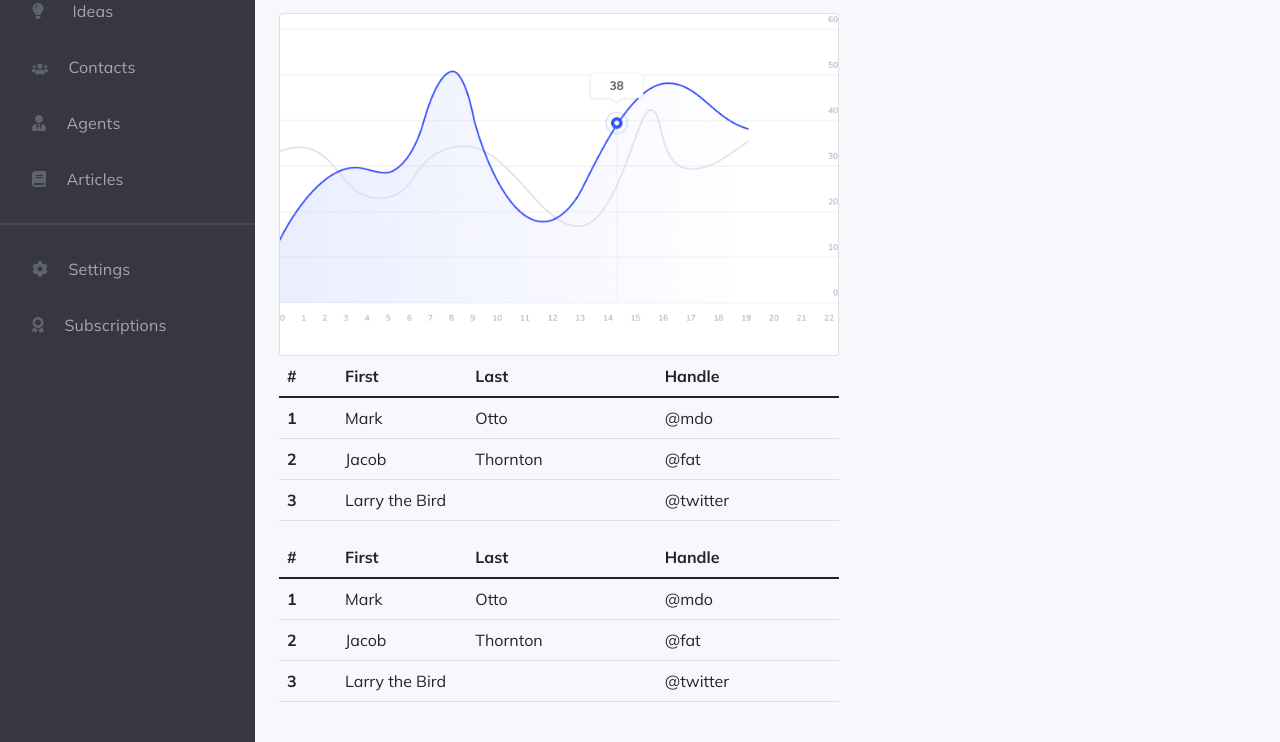
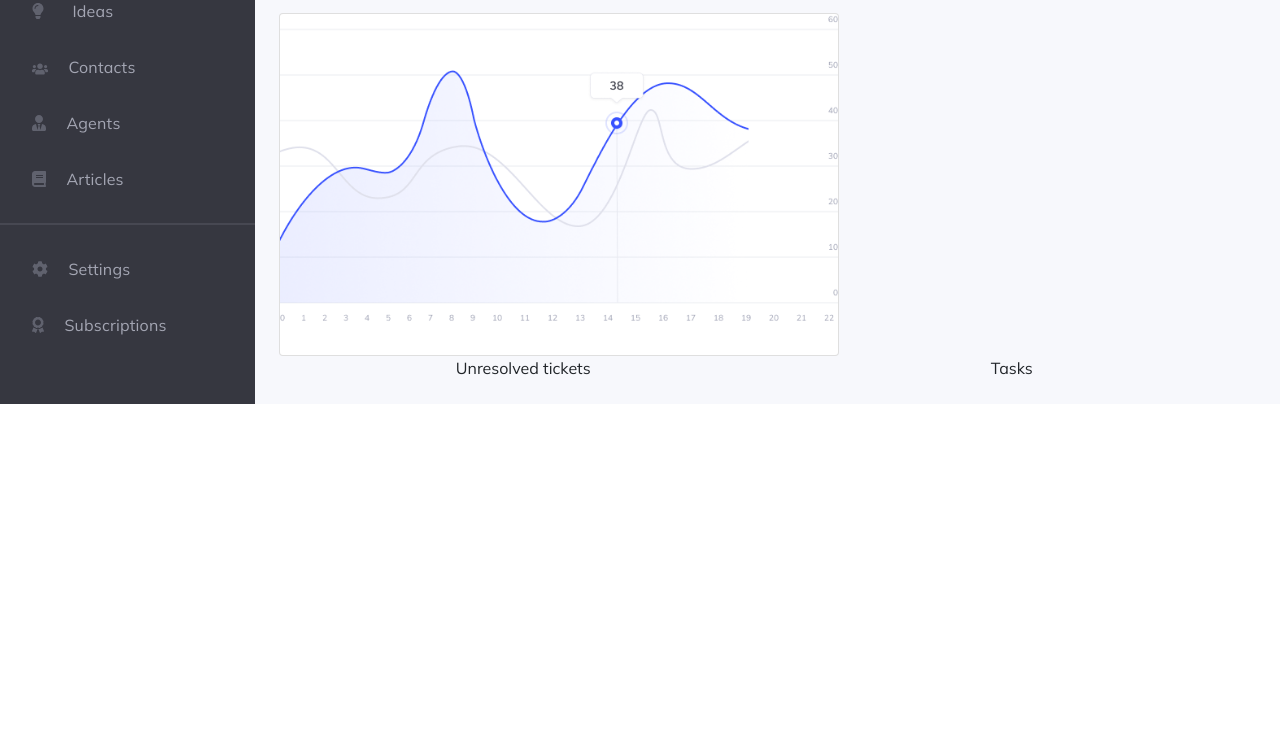
Before and after one commit to pthao1491/GROUP9-BOOTSTRAP, a website: page public/index.html in a window 1280 px wide. Shown: the part 257-999 px from the top of the page. After the commit the page ends 800 px from the top, so only its background shows below. Drawn offline with nearby package versions, Linux system fonts and the light colour scheme.

Commit message:
Update index.html

```diff
--- a/public/index.html
+++ b/public/index.html
@@ -171,70 +171,27 @@
                 <div class="card" style="width: 35rem;">
                     <img src="assets/img/full-graph.png" class="card-img-top" alt="...">
                     <div class="card-body">
+                    </div>
+                  </div>
+
+                <!--Card bellow-->
+                <div class="container text-center">
+                    <div class="row align-items-start">
+                      <div class="col">
+                        Unresolved tickets
+                      </div>
+                      <div class="col">
+                       Tasks
+                      </div>
 
                     </div>
                   </div>
 
-                <!--Card bellow-->
-                <table class="table"style="width: 35rem;">
-                    <thead>
-                      <tr>
-                        <th scope="col">#</th>
-                        <th scope="col">First</th>
-                        <th scope="col">Last</th>
-                        <th scope="col">Handle</th>
-                      </tr>
-                    </thead>
-                    <tbody>
-                      <tr>
-                        <th scope="row">1</th>
-                        <td>Mark</td>
-                        <td>Otto</td>
-                        <td>@mdo</td>
-                      </tr>
-                      <tr>
-                        <th scope="row">2</th>
-                        <td>Jacob</td>
-                        <td>Thornton</td>
-                        <td>@fat</td>
-                      </tr>
-                      <tr>
-                        <th scope="row">3</th>
-                        <td colspan="2">Larry the Bird</td>
-                        <td>@twitter</td>
-                      </tr>
-                    </tbody>
-                  </table>
 
-                  <table class="table" style="width: 35rem;">
-                    <thead>
-                      <tr>
-                        <th scope="col">#</th>
-                        <th scope="col">First</th>
-                        <th scope="col">Last</th>
-                        <th scope="col">Handle</th>
-                      </tr>
-                    </thead>
-                    <tbody>
-                      <tr>
-                        <th scope="row">1</th>
-                        <td>Mark</td>
-                        <td>Otto</td>
-                        <td>@mdo</td>
-                      </tr>
-                      <tr>
-                        <th scope="row">2</th>
-                        <td>Jacob</td>
-                        <td>Thornton</td>
-                        <td>@fat</td>
-                      </tr>
-                      <tr>
-                        <th scope="row">3</th>
-                        <td colspan="2">Larry the Bird</td>
-                        <td>@twitter</td>
-                      </tr>
-                    </tbody>
-                  </table>
+
+
+
+
         </main>
 
         <script src="https://cdn.jsdelivr.net/npm/bootstrap@5.1.3/dist/js/bootstrap.bundle.min.js" integrity="sha384-ka7Sk0Gln4gmtz2MlQnikT1wXgYsOg+OMhuP+IlRH9sENBO0LRn5q+8nbTov4+1p" crossorigin="anonymous"></script>
```
